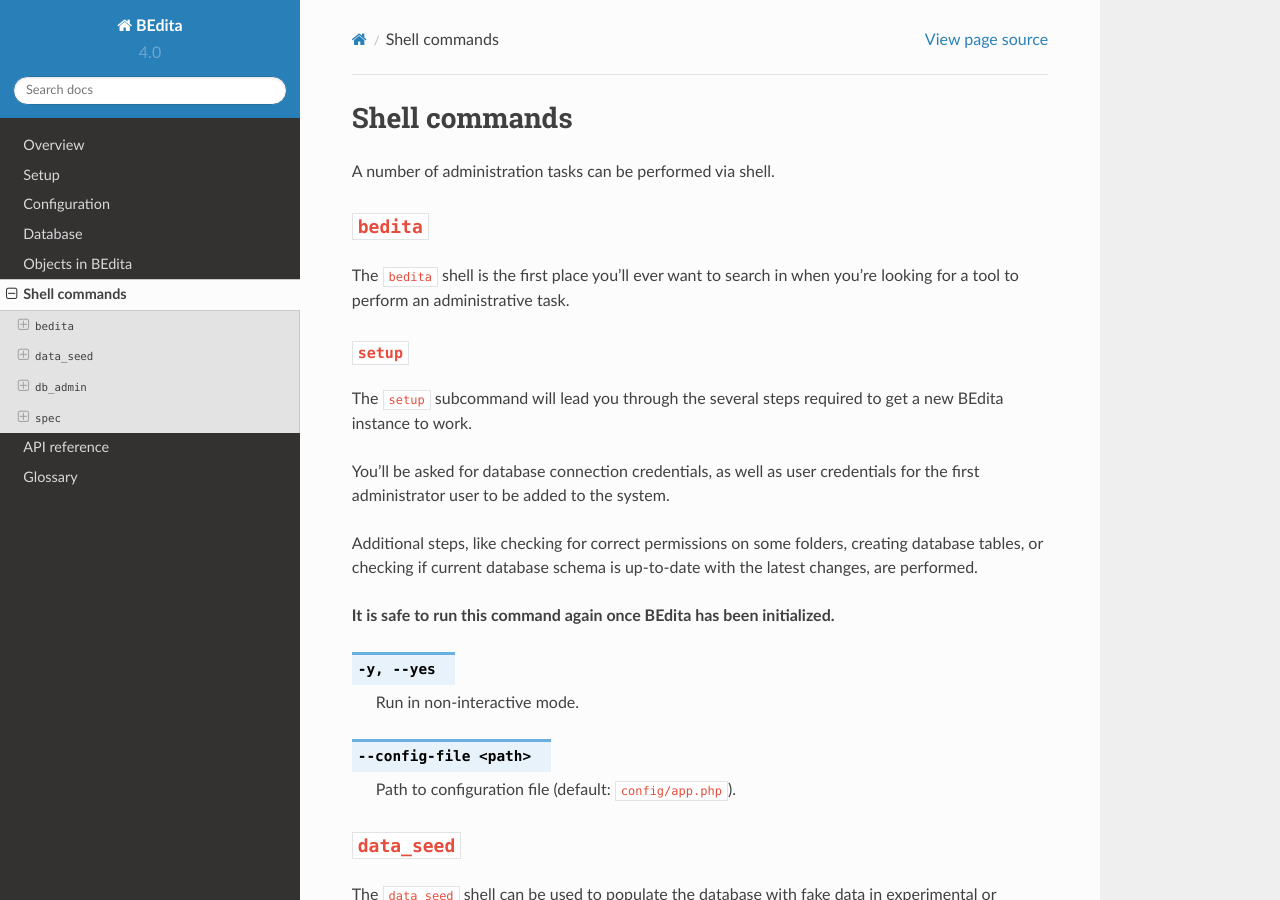
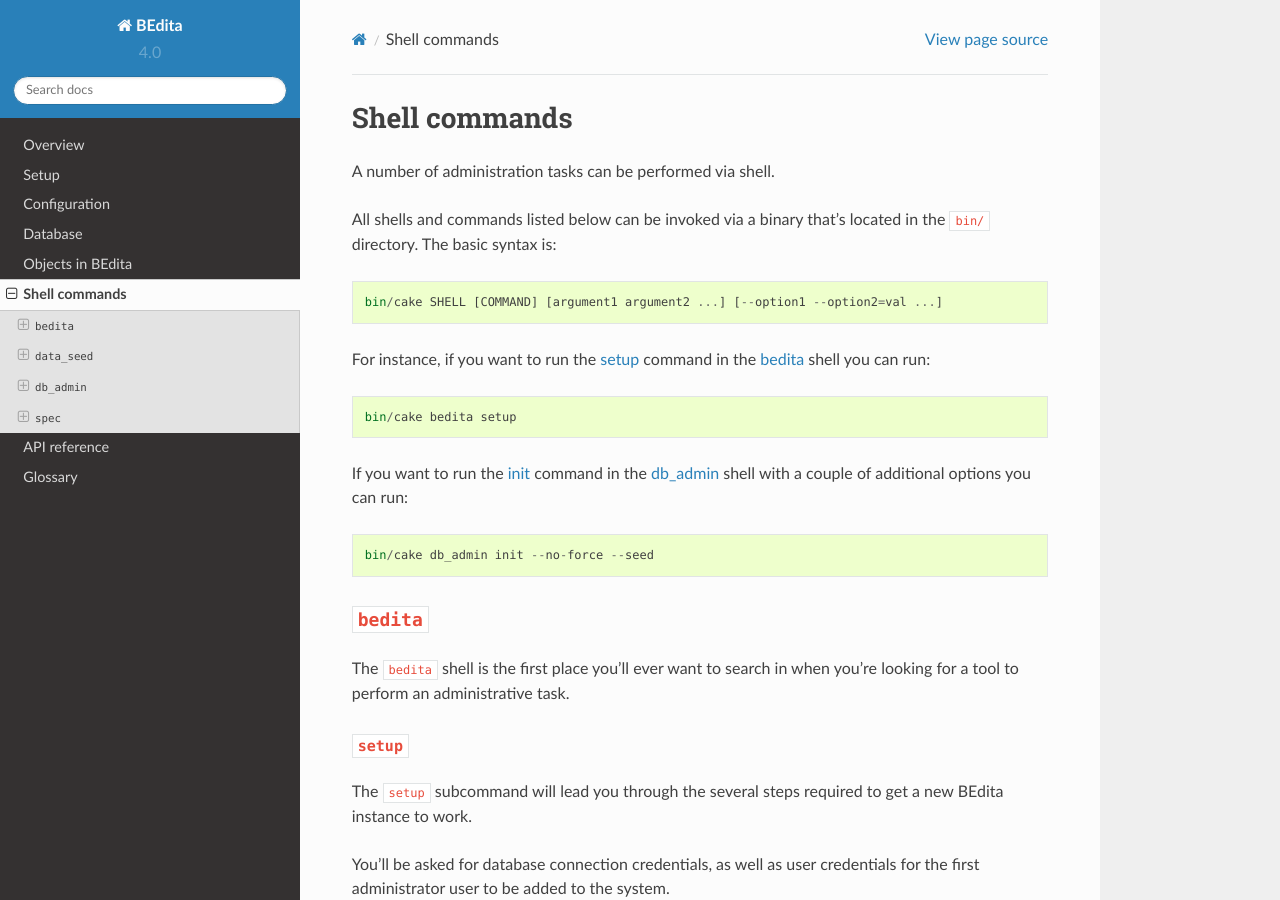
Before and after one commit to bedita/docs, a Sphinx documentation site: the page built from source/shell.rst, in a window 1280 px wide and 900 px high. Built offline with Sphinx 7.4.7 and the Read the Docs theme 2.0.0, drawn with Linux system fonts in a browser that asks for light colours.

Commit message:
#8 docs: add a couple of invokation examples

```diff
--- a/source/shell.rst
+++ b/source/shell.rst
@@ -3,6 +3,21 @@
 **************
 
 A number of administration tasks can be performed via shell.
+
+All shells and commands listed below can be invoked via a binary that's located
+in the :file:`bin/` directory. The basic syntax is::
+
+    bin/cake SHELL [COMMAND] [argument1 argument2 ...] [--option1 --option2=val ...]
+
+For instance, if you want to run the :ref:`shell:bedita:setup` command in the
+:ref:`shell:bedita` shell you can run::
+
+    bin/cake bedita setup
+
+If you want to run the :ref:`shell:db_admin:init` command in the
+:ref:`shell:db_admin` shell with a couple of additional options you can run::
+
+    bin/cake db_admin init --no-force --seed
 
 .. _shell:bedita:
 
```
